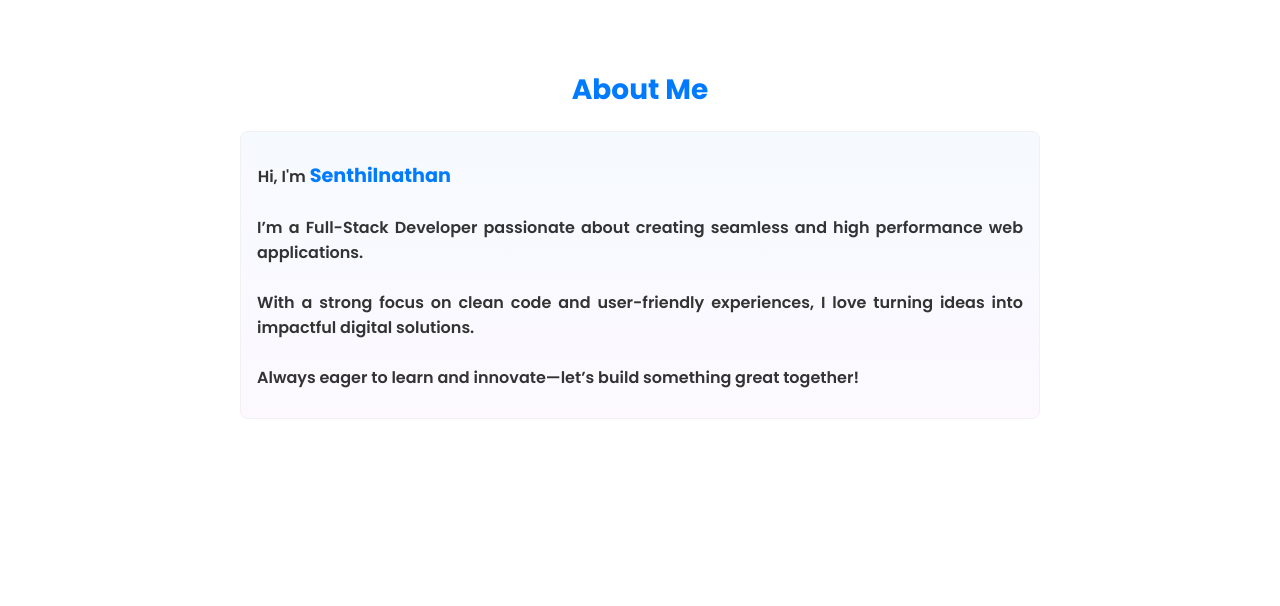
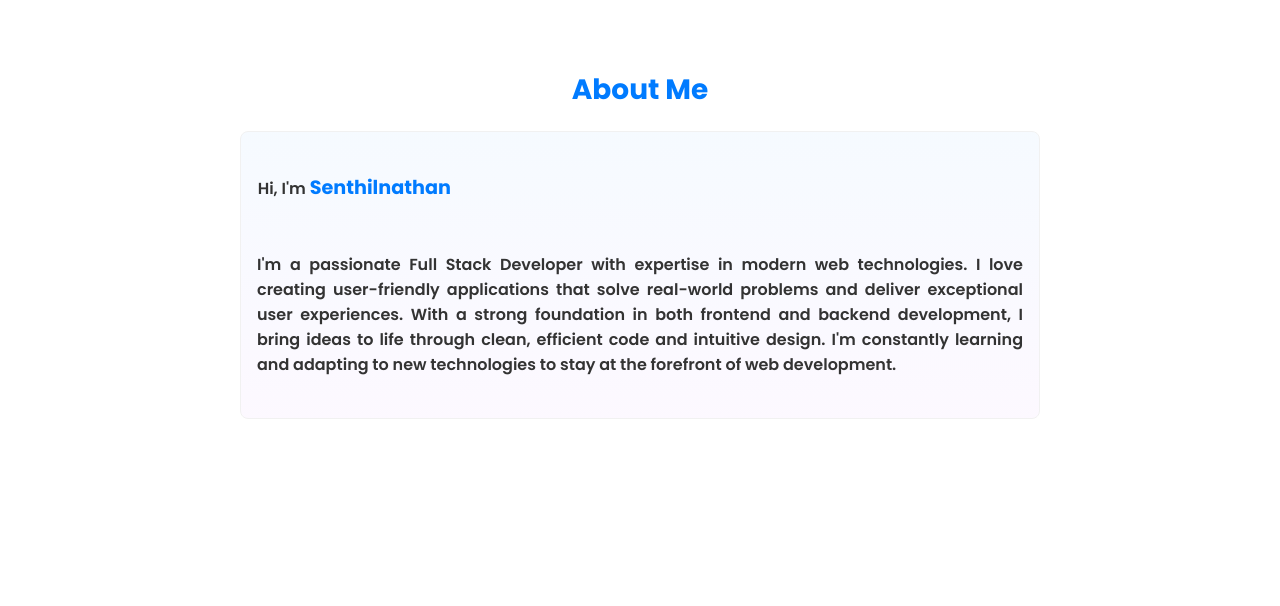
Before and after one commit to senthilnathan-2004/portfolio, a plain HTML site: page index.html in a window 1280 px wide. Shown: the part 71-677 px from the top of the page. Drawn offline with Linux system fonts and the light colour scheme.

Commit message:
Update index.html

```diff
--- a/index.html
+++ b/index.html
@@ -36,9 +36,8 @@
         <div class="text-container">
 
             <span class="text-block1">Hi, I'm <b class="text-block2">Senthilnathan</b></span>
-            <div class="text-block">I’m a Full-Stack Developer passionate about creating seamless and high performance web applications.</div>
-            <div class="text-block">With a strong focus on clean code and user-friendly experiences, I love turning ideas into impactful digital solutions.</div>
-            <div class="text-block">Always eager to learn and innovate—let’s build something great together!</div>
+            <div class="text-block">I'm a passionate Full Stack Developer with expertise in modern web technologies. I love creating user-friendly applications that solve real-world problems and deliver exceptional user experiences. With a strong foundation in both frontend and backend development, I bring ideas to life through clean, efficient code and intuitive design. I'm constantly learning and adapting to new technologies to stay at the forefront of web development.</div>
+
         </div>
     </section>
 
```
